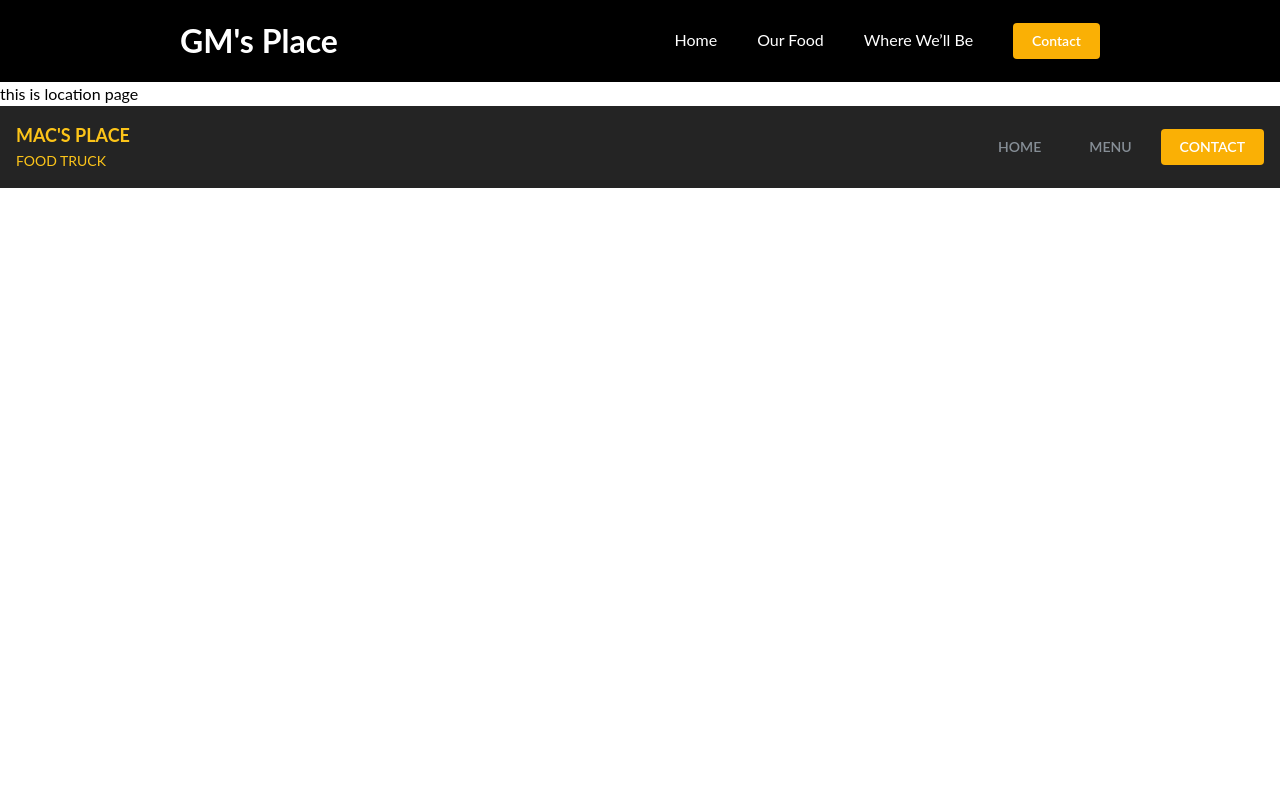
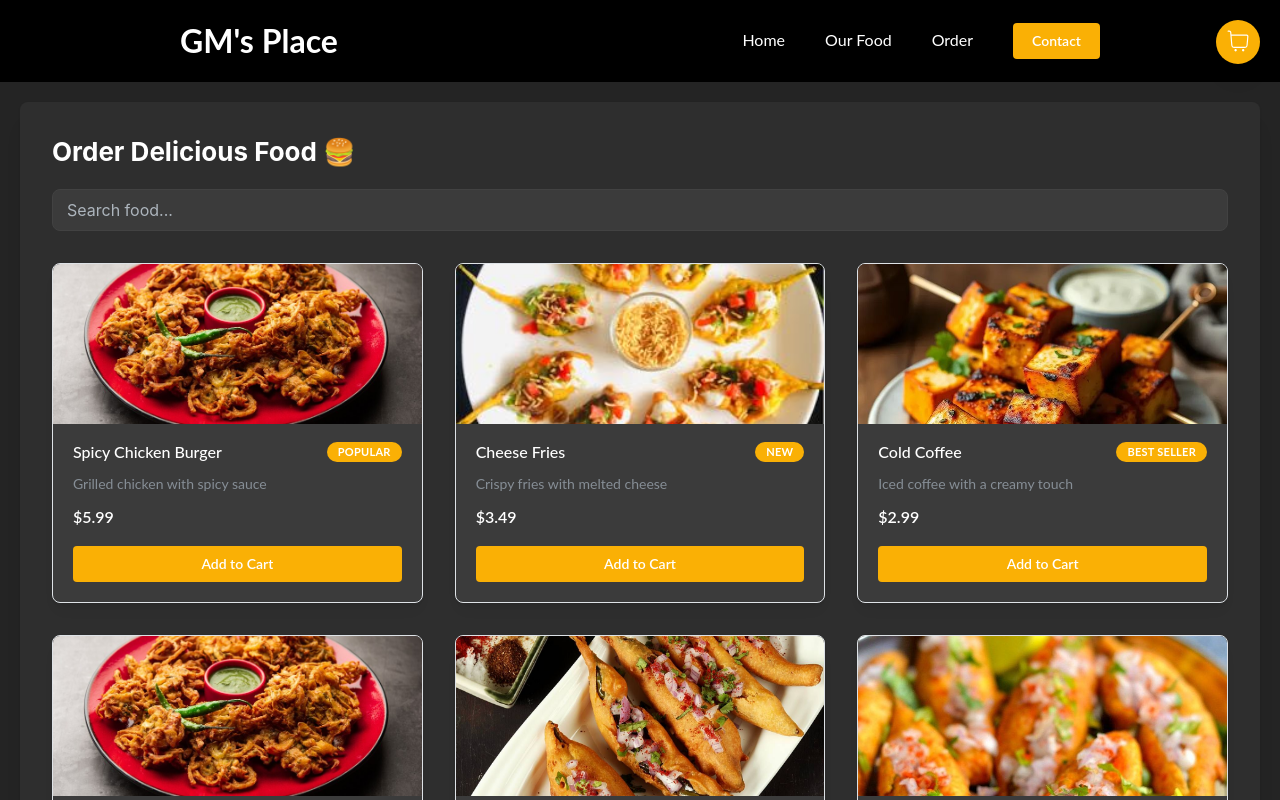
Before and after one commit to SanjeevRoyy/food-web, a React (Vite) app: page /location in a window 1280 px wide. Shown: the top 800 px of the page. Built offline with nearby package versions, Linux system fonts and the light colour scheme.

Commit message:
update order page

```diff
--- a/package.json
+++ b/package.json
@@ -12,10 +12,12 @@
   "dependencies": {
     "@mantine/core": "^7.17.3",
     "@mantine/hooks": "^7.17.3",
+    "@mantine/notifications": "^8.0.0",
     "react": "^19.0.0",
     "react-dom": "^19.0.0",
     "react-icons": "^5.5.0",
-    "react-router-dom": "^7.5.1"
+    "react-router-dom": "^7.5.1",
+    "react-toastify": "^11.0.5"
   },
   "devDependencies": {
     "@eslint/js": "^9.21.0",
--- a/src/components/Navbar.tsx
+++ b/src/components/Navbar.tsx
@@ -189,7 +189,7 @@ const Navbar = () => {
               to="/location"
               style={{ color: "white", textDecoration: "none" }}
             >
-              Where We’ll Be
+              Order
             </Link>
             <Button color="yellow" onClick={open}>
               Contact
@@ -243,7 +243,7 @@ const Navbar = () => {
                 display: "block",
               }}
             >
-              Where We’ll Be
+              Order
             </a>
             <Button
               w={160}
--- a/src/main.tsx
+++ b/src/main.tsx
@@ -2,13 +2,17 @@ import { StrictMode } from "react";
 import { createRoot } from "react-dom/client";
 import App from "./App.tsx";
 import "@mantine/core/styles.css";
+import "@mantine/notifications/styles.css";
 import { MantineProvider } from "@mantine/core";
 import { BrowserRouter } from "react-router-dom";
+import "react-toastify/dist/ReactToastify.css";
+import { ToastContainer } from "react-toastify";
 
 createRoot(document.getElementById("root")!).render(
   <StrictMode>
     <BrowserRouter>
       <MantineProvider>
+        <ToastContainer />
         <App />
       </MantineProvider>
     </BrowserRouter>
--- a/src/pages/Location.tsx
+++ b/src/pages/Location.tsx
@@ -1,11 +1,308 @@
+import {
+  Paper,
+  Title,
+  TextInput,
+  Grid,
+  Card,
+  Image,
+  Text,
+  Button,
+  Badge,
+  Group,
+  Box,
+  Drawer,
+  Divider,
+  ScrollArea,
+  ActionIcon,
+  useMantineTheme,
+} from "@mantine/core";
+import { useDisclosure } from "@mantine/hooks";
+import { useState } from "react";
+import { CiShoppingCart } from "react-icons/ci";
+import { FaCheckCircle } from "react-icons/fa";
+import { toast } from "react-toastify";
 
-const Location = () => {
+const dummyFood = [
+  {
+    id: 1,
+    name: "Spicy Chicken Burger",
+    description: "Grilled chicken with spicy sauce",
+    price: 5.99,
+    image: "img/food2.jpg",
+    tag: "Popular",
+  },
+  {
+    id: 2,
+    name: "Cheese Fries",
+    description: "Crispy fries with melted cheese",
+    price: 3.49,
+    image: "img/food1.jpg",
+    tag: "New",
+  },
+  {
+    id: 3,
+    name: "Cold Coffee",
+    description: "Iced coffee with a creamy touch",
+    price: 2.99,
+    image: "img/food3.jpg",
+    tag: "Best Seller",
+  },
+  {
+    id: 4,
+    name: "Margherita Pizza",
+    description: "Classic cheese and tomato pizza",
+    price: 8.49,
+    image: "img/food2.jpg",
+    tag: "Vegetarian",
+  },
+  {
+    id: 5,
+    name: "Grilled Paneer Wrap",
+    description: "Spiced paneer with veggies in a tortilla",
+    price: 6.99,
+    image: "img/food6.jpg",
+    tag: "Veg",
+  },
+  {
+    id: 6,
+    name: "Chocolate Shake",
+    description: "Rich chocolate milkshake with whipped cream",
+    price: 4.5,
+    image: "img/food5.jpg",
+    tag: "Popular",
+  },
+  {
+    id: 7,
+    name: "Veggie Delight Sandwich",
+    description: "Multi-grain bread packed with veggies",
+    price: 5.25,
+    image: "img/food3.jpg",
+    tag: "Healthy",
+  },
+  {
+    id: 8,
+    name: "Tandoori Chicken Wings",
+    description: "Spicy grilled chicken wings with herbs",
+    price: 7.75,
+    image: "img/food3.jpg",
+    tag: "Spicy",
+  },
+  {
+    id: 9,
+    name: "Classic Caesar Salad",
+    description: "Lettuce, parmesan, croutons & Caesar dressing",
+    price: 5.99,
+    image: "img/food1.jpg",
+    tag: "Healthy",
+  },
+  {
+    id: 10,
+    name: "Mango Smoothie",
+    description: "Chilled mango drink with yogurt",
+    price: 3.75,
+    image: "img/food2.jpg",
+    tag: "Summer Special",
+  },
+];
+
+const Order = () => {
+  const [cart, setCart] = useState<any[]>([]);
+  const [opened, { open, close }] = useDisclosure(false);
+  const theme = useMantineTheme();
+
+  const addToCart = (item: any) => {
+    setCart((prev) => {
+      const existing = prev.find((i) => i.id === item.id);
+      let updatedCart;
+      if (existing) {
+        updatedCart = prev.map((i) =>
+          i.id === item.id ? { ...i, qty: i.qty + 1 } : i
+        );
+      } else {
+        updatedCart = [...prev, { ...item, qty: 1 }];
+      }
+
+      // Show Toast notification
+      toast.success(`${item.name} added to cart successfully!`, {
+        position: "bottom-right",
+        autoClose: 3000,
+        hideProgressBar: false,
+        closeOnClick: true,
+        pauseOnHover: true,
+        draggable: true,
+        progress: undefined,
+        icon: <FaCheckCircle />,
+      });
+
+      return updatedCart;
+    });
+  };
+
   return (
-    <div>
-        this is location page
+    <Box
+      pos="relative"
+      bg={theme.colors.dark[7]}
+      p="lg"
+      style={{ minHeight: "100vh" }}
+    >
+      {/* Floating Cart Icon */}
+      {!opened && (
+        <ActionIcon
+          variant="filled"
+          color="yellow"
+          size="xl"
+          radius="xl"
+          style={{
+            position: "fixed",
+            top: 20,
+            right: 20,
+            zIndex: 1000,
+            boxShadow: theme.shadows.md,
+          }}
+          onClick={open}
+        >
+          <Box pos="relative">
+            <CiShoppingCart size={28} />
+            {cart.length > 0 && (
+              <Badge
+                color="red"
+                size="sm"
+                style={{
+                  position: "absolute",
+                  top: -8,
+                  right: -8,
+                  padding: "2px 6px",
+                  borderRadius: 12,
+                }}
+              >
+                {cart.reduce((sum, item) => sum + item.qty, 0)}
+              </Badge>
+            )}
+          </Box>
+        </ActionIcon>
+      )}
 
-    </div>
-  )
-}
+      {/* Cart Drawer */}
+      <Drawer
+        opened={opened}
+        onClose={close}
+        title="Your Cart"
+        padding="md"
+        position="right"
+        size="md"
+        overlayProps={{ backgroundOpacity: 0.55, blur: 4 }}
+        styles={{
+          body: { backgroundColor: theme.colors.dark[6], color: theme.white },
+        }}
+      >
+        {cart.length === 0 ? (
+          <Text c="dimmed" ta="center" mt="xl">
+            Your cart is empty.
+          </Text>
+        ) : (
+          <>
+            <ScrollArea h={400}>
+              {cart.map((item) => (
+                <Box key={item.id} mb="md">
+                  <Group justify="space-between">
+                    <Text fw={500}>{item.name}</Text>
+                    <Text c="dimmed" size="sm">
+                      x{item.qty} = ${(item.qty * item.price).toFixed(2)}
+                    </Text>
+                  </Group>
+                  <Text c="gray" size="sm">
+                    {item.description}
+                  </Text>
+                  <Divider my="sm" />
+                </Box>
+              ))}
+            </ScrollArea>
 
-export default Location
+            <Box mt="lg">
+              <Group justify="space-between">
+                <Text fw={600}>Total:</Text>
+                <Text fw={700} size="lg">
+                  $
+                  {cart
+                    .reduce((sum, item) => sum + item.qty * item.price, 0)
+                    .toFixed(2)}
+                </Text>
+              </Group>
+
+              <Button fullWidth mt="md" color="yellow" radius="md">
+                Proceed to Checkout
+              </Button>
+            </Box>
+          </>
+        )}
+      </Drawer>
+
+      {/* Food Section */}
+      <Paper p="xl" radius="md" shadow="md" bg={theme.colors.dark[6]}>
+        <Title order={2} mb="lg" c="white">
+          Order Delicious Food 🍔
+        </Title>
+
+        <TextInput
+          placeholder="Search food..."
+          size="md"
+          mb="xl"
+          radius="md"
+          variant="filled"
+          styles={{
+            input: {
+              backgroundColor: theme.colors.dark[5],
+              color: theme.white,
+              borderColor: theme.colors.dark[4],
+            },
+          }}
+        />
+
+        <Grid gutter="xl">
+          {dummyFood.map((item) => (
+            <Grid.Col span={{ base: 12, sm: 6, md: 4 }} key={item.id}>
+              <Card
+                shadow="sm"
+                padding="lg"
+                radius="md"
+                withBorder
+                bg={theme.colors.dark[5]}
+              >
+                <Card.Section>
+                  <Image src={item.image} height={160} alt={item.name} />
+                </Card.Section>
+
+                <Group justify="space-between" mt="md" mb="xs">
+                  <Text fw={500} c="white">
+                    {item.name}
+                  </Text>
+                  <Badge color="yellow">{item.tag}</Badge>
+                </Group>
+
+                <Text size="sm" c="gray">
+                  {item.description}
+                </Text>
+
+                <Text mt="xs" fw={600} c="white">
+                  ${item.price.toFixed(2)}
+                </Text>
+
+                <Button
+                  fullWidth
+                  mt="md"
+                  onClick={() => addToCart(item)}
+                  color="yellow"
+                >
+                  Add to Cart
+                </Button>
+              </Card>
+            </Grid.Col>
+          ))}
+        </Grid>
+      </Paper>
+
+    </Box>
+  );
+};
+
+export default Order;
```
Also changed, not shown: 1 other file (tests, documents, lock files or other folders).
